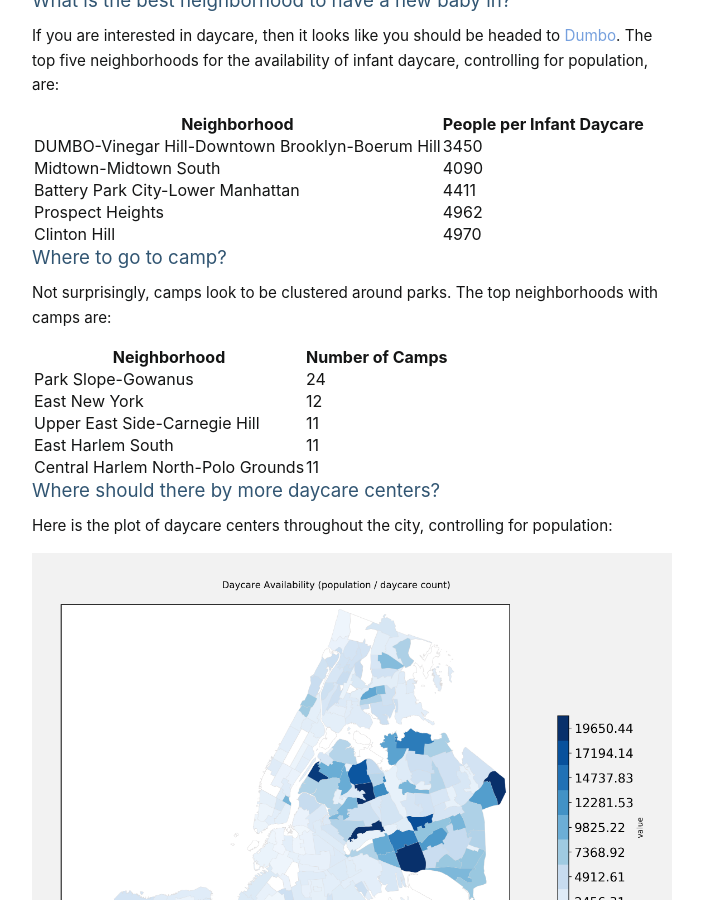
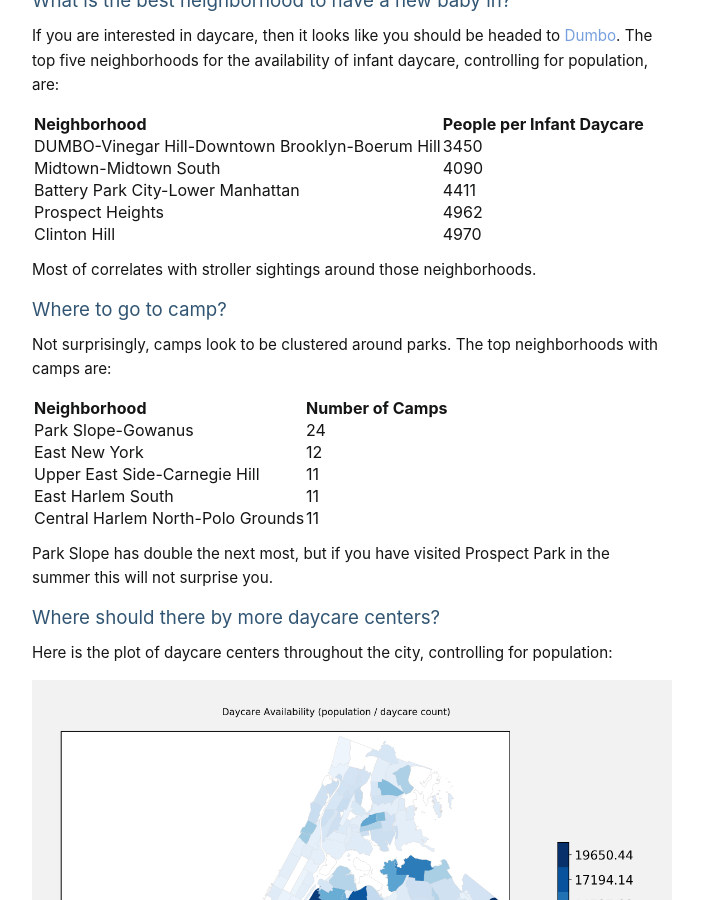
Before and after one commit to sirpthatch/sirpthatch.github.io, a Jekyll site: the page built from _posts/2019-08-04-Daycare-Centers.md, in a window 1280 px wide and 900 px high, scrolled down 1067 px. Shown: the whole window, without its empty margins (288-991 px from the left). Built offline with Jekyll 4.4.1, drawn with Linux system fonts in a browser that asks for light colours; some web fonts are replaced; comment, search, counter and statistics services are not loaded.

Commit message:
Fixing post format

```diff
--- a/_posts/2019-08-04-Daycare-Centers.md
+++ b/_posts/2019-08-04-Daycare-Centers.md
@@ -13,27 +13,27 @@ Here is how the daycare centers are distributed around the city:
 If you are interested in daycare, then it looks like you should be headed to [Dumbo](https://en.wikipedia.org/wiki/Dumbo,_Brooklyn).  The top five neighborhoods for the availability of infant daycare, controlling for population, are:
 
 | Neighborhood                                     	| People per Infant Daycare 	|
-|--------------------------------------------------	|---------------------------	|
+|:-------------------------------------------------	|:--------------------------	|
 | DUMBO-Vinegar Hill-Downtown Brooklyn-Boerum Hill 	| 3450                      	|
 | Midtown-Midtown South                            	| 4090                      	|
 | Battery Park City-Lower Manhattan                	| 4411                      	|
 | Prospect Heights                                 	| 4962                      	|
 | Clinton Hill                                     	| 4970                      	|
 
-
+Most of correlates with stroller sightings around those neighborhoods.
 
 # Where to go to camp?
 Not surprisingly, camps look to be clustered around parks.  The top neighborhoods with camps are:
 
 | Neighborhood                      	| Number of Camps 	|
-|-----------------------------------	|-----------------	|
+|:----------------------------------	|:----------------	|
 | Park Slope-Gowanus                	| 24              	|
 | East New York                     	| 12              	|
 | Upper East Side-Carnegie Hill     	| 11              	|
 | East Harlem South                 	| 11              	|
 | Central Harlem North-Polo Grounds 	| 11              	|
 
-
+Park Slope has double the next most, but if you have visited Prospect Park in the summer this will not surprise you.
 
 # Where should there by more daycare centers?
 
@@ -50,7 +50,7 @@ If we remove Queens from the data, the distribution looks more like this:
 Looks like the neighborhoods with the lowest concentration of daycare centers are mostly in the Bronx.  Here are the top five:
 
 | Neighborhood                   	| Borough       	| People per Daycare 	|
-|--------------------------------	|---------------	|--------------------	|
+|:-------------------------------	|:--------------	|:-------------------	|
 | Arden Heights                  	| Staten Island 	| 12619              	|
 | West Farms-Bronx River         	| The Bronx     	| 11670              	|
 | Stuyvesant Town-Cooper Village 	| Manhattan     	| 10525              	|
```
